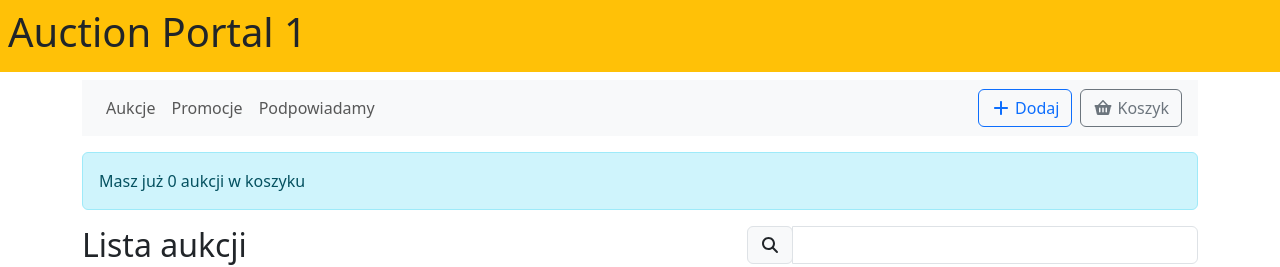
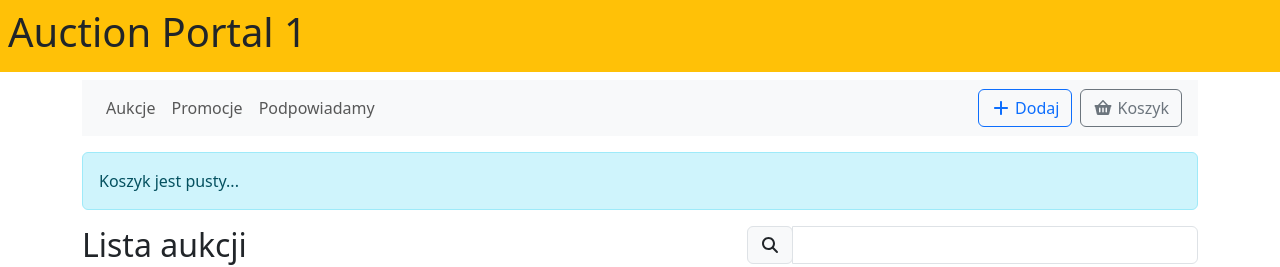
Before and after one commit to michaljabi/20250917-angular, an Angular app in the folder auction-portal/: page /auctions in a window 1280 px wide. Shown: the top 267 px of the page. Built offline with nearby package versions, Linux system fonts and the light colour scheme; data requests are answered from the project's data file.

Commit message:
task(18): step3 - cart-items-count component. + plural Pipe.

```diff
--- a/auction-portal/src/app/auctions/auction-card.component.ts
+++ b/auction-portal/src/app/auctions/auction-card.component.ts
@@ -1,6 +1,7 @@
-import { Component, input, InputSignal } from '@angular/core';
+import { Component, inject, input, InputSignal } from '@angular/core';
 import { AuctionItem } from './auction-item';
 import { SharedModule } from '../shared/shared.module';
+import { CartService } from './cart/cart.service';
 
 @Component({
   selector: 'app-auction-card',
@@ -14,7 +15,7 @@ import { SharedModule } from '../shared/shared.module';
         <p class="card-text">{{ a.description }}</p>
         <div class="d-flex justify-content-between align-content-center">
           <strong> {{ a.price }} zł</strong>
-          <button class="btn btn-primary">
+          <button class="btn btn-primary" (click)="cartService.addItem(a)">
             <fa-icon icon="cart-plus" />
           </button>
         </div>
@@ -26,7 +27,11 @@ import { SharedModule } from '../shared/shared.module';
 export class AuctionCardComponent {
   // auction: InputSignal<AuctionItem> = input.required<AuctionItem>();
   auction = input.required<AuctionItem>();
-
+  cartService = inject(CartService);
   //a: string = 'a';
   // two = 2;
+
+  handleAddToCartClick(auction: AuctionItem) {
+    this.cartService.addItem(auction);
+  }
 }
--- a/auction-portal/src/app/auctions/cart/cart-items-count/cart-items-count.component.ts
+++ b/auction-portal/src/app/auctions/cart/cart-items-count/cart-items-count.component.ts
@@ -1,17 +1,28 @@
 import { Component, inject } from '@angular/core';
 import { SharedModule } from '../../../shared/shared.module';
 import { CartService } from '../cart.service';
+import { I18nPluralPipe } from '@angular/common';
 
 @Component({
   selector: 'app-cart-items-count',
-  imports: [SharedModule],
+  imports: [SharedModule, I18nPluralPipe],
   template: `
     <app-notification>
-      Masz już {{ cartService.getItemsCount() }} aukcji w koszyku
+      @let amount = cartService.getItemsCount(); @if(amount) { Masz już
+      {{ amount | i18nPlural : amountMapping }}
+      w koszyku } @else { Koszyk jest pusty... }
     </app-notification>
   `,
   styles: ``,
 })
 export class CartItemsCountComponent {
   cartService = inject(CartService);
+
+  amountMapping: Record<string, string> = {
+    '=1': '# aukcję',
+    '=2': '# aukcje',
+    '=3': '# aukcje',
+    '=4': '# aukcje',
+    other: '# aukcji',
+  };
 }
```
